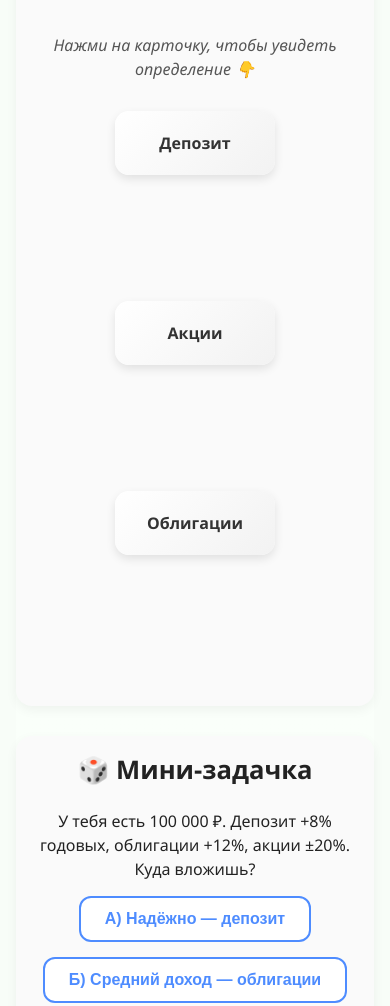
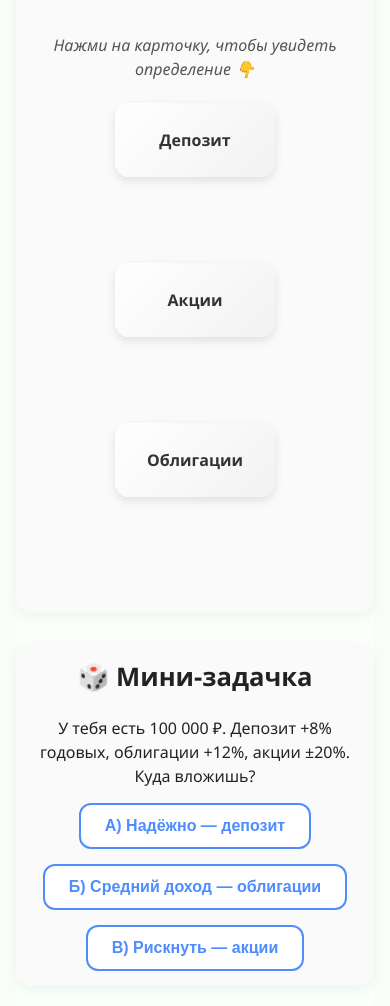
Before and after one commit to linjjwh/nfk-academy, a plain HTML site: page webapp/lesson.html in a window 390 px wide. Shown: the part 1852-2858 px from the top of the page. Drawn offline with Linux system fonts and the light colour scheme.

Commit message:
fix size of flipcards on mobile devices

```diff
--- a/webapp/style.css
+++ b/webapp/style.css
@@ -219,6 +219,7 @@ footer{
   text-align: center;
 }
 
+/* === ФЛИП-КАРТЫ === */
 /* === ФЛИП-КАРТЫ (для "Теории простыми словами") === */
 .flipcard-container {
   display: flex;
@@ -291,6 +292,34 @@ footer{
   color: #fff;
   transform: rotateY(180deg);
   font-weight: 500;
+}
+
+/* Мобильная адаптация */
+@media (max-width: 800px) {
+  .flipcard-container {
+    flex-direction: column;
+    align-items: center;
+    gap: 20px;
+    padding: 5px;
+  }
+
+  .flipcard {
+    width: 100%;
+    max-width: 400px;
+    min-height: 140px;
+  }
+
+  .flipcard-front,
+  .flipcard-back {
+    padding: 25px 20px;
+    font-size: 1rem;
+    line-height: 1.5;
+  }
+
+  .flipcard-hint {
+    font-size: 0.9rem;
+    margin-bottom: 5px;
+  }
 }
 
 /* === МИНИ-ЗАДАЧКА === */
```
